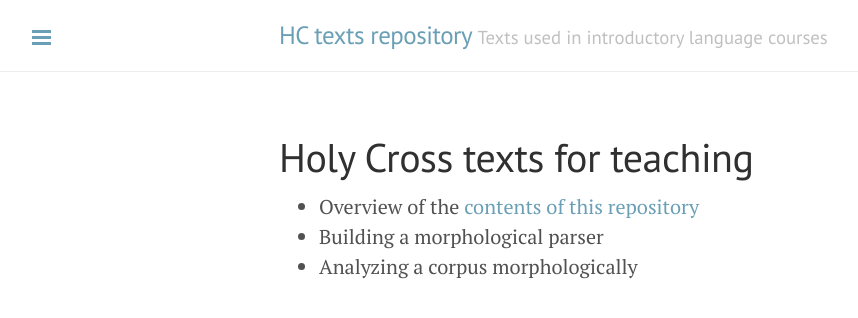
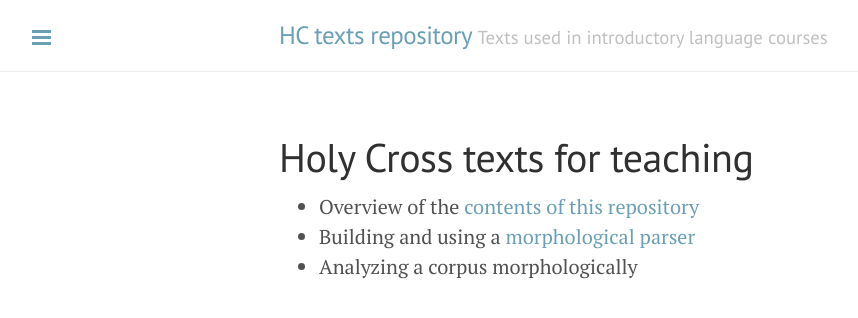
Before and after one commit to neelsmith/hctexts, a Jekyll site: the page built from docs/index.md, in a window 1280 px wide. Shown: the top 318 px of the page, without its empty margins (1-859 px from the left). Built offline with Jekyll 4.4.1, drawn with Linux system fonts in a browser that asks for light colours.

Commit message:
Organize scripts and files

```diff
--- a/docs/index.md
+++ b/docs/index.md
@@ -5,5 +5,5 @@ layout: page
 
 
 - Overview of the [contents of this repository](contents/)
-- Building a morphological parser
+- Building and using a [morphological parser](parsing/)
 - Analyzing a corpus morphologically
```
Also changed, not shown: tut/index.md (+1 -1 lines), 2 other files.
